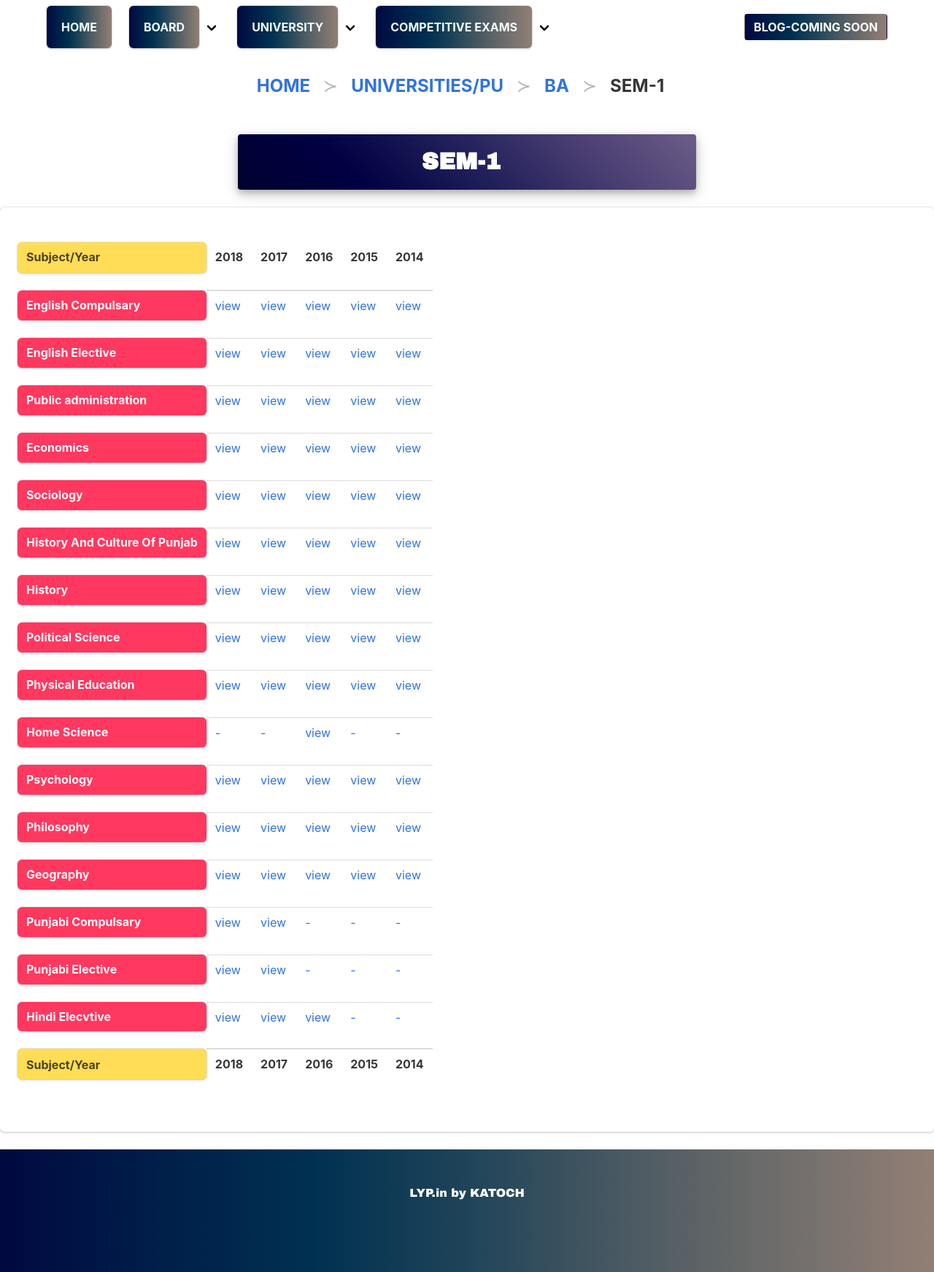
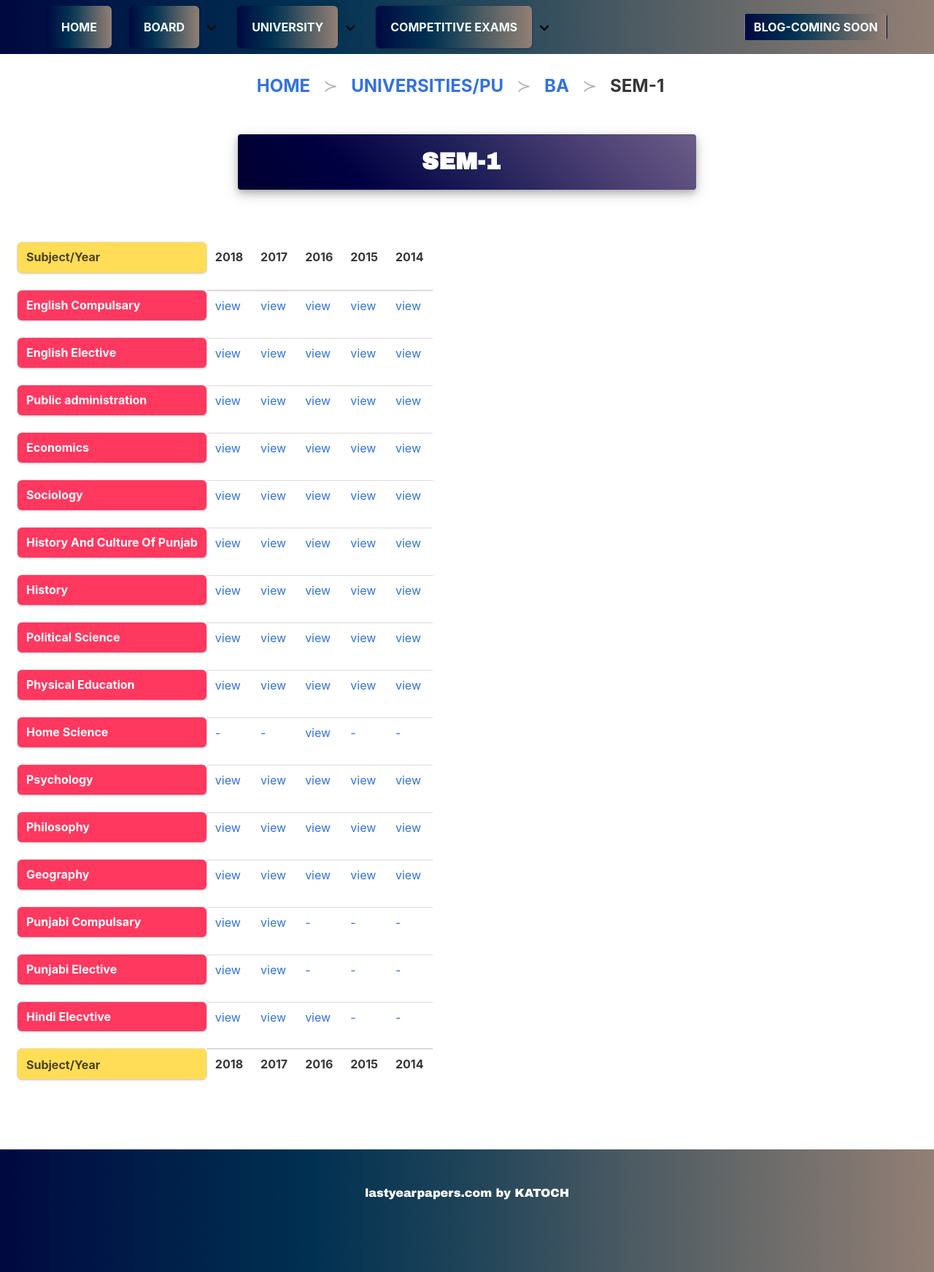
Before and after one commit to abhishekkatoch23/LYPIN, a Django app: page /ba1.html in a window 1280 px wide. Shown: the whole page at 73% size. Run offline with Django 3.2, Linux system fonts and the light colour scheme; some libraries are stand-ins or nearby versions; some web fonts are replaced.

Commit message:
design change massive

```diff
--- a/templates/ba1.html
+++ b/templates/ba1.html
@@ -32,7 +32,7 @@
         </div>
 
 
-        <div class="box section table-container">
+        <div class="section table-container">
 
            <table class="table">
                <thead>
--- a/templates/ba2.html
+++ b/templates/ba2.html
@@ -32,7 +32,7 @@
         </div>
 
 
-        <div class="box section table-container">
+        <div class="section table-container">
 
            <table class="table">
                <thead>
--- a/templates/ba3.html
+++ b/templates/ba3.html
@@ -32,7 +32,7 @@
         </div>
 
 
-        <div class="box section table-container">
+        <div class="section table-container">
 
            <table class="table">
                <thead>
--- a/templates/ba4.html
+++ b/templates/ba4.html
@@ -32,7 +32,7 @@
         </div>
 
 
-        <div class="box section table-container">
+        <div class=" section table-container">
 
            <table class="table">
                <thead>
--- a/templates/ba5.html
+++ b/templates/ba5.html
@@ -32,7 +32,7 @@
         </div>
 
 
-        <div class="box section table-container">
+        <div class=" section table-container">
 
            <table class="table">
                <thead>
--- a/templates/ba6.html
+++ b/templates/ba6.html
@@ -32,7 +32,7 @@
         </div>
 
 
-        <div class="box section table-container">
+        <div class="section table-container">
 
            <table class="table">
                <thead>
--- a/templates/base.html
+++ b/templates/base.html
@@ -1,6 +1,6 @@
 <!DOCTYPE html>
 
-<html class="has-navbar-fixed-top">
+<html class="has-navbar-fixed-top ">
 
     <head>
 
@@ -61,7 +61,7 @@
 
 <!-- navbar -->
 
-	    <nav class="navbar is-white is-fixed-top" role="navigation" aria-label="main navigation">
+	    <nav class="navbar is-white is-fixed-top" role="navigation" aria-label="main navigation" style="background-image: linear-gradient(270deg, #927f75 0, #6f6d6b 16.67%, #4a5962 33.33%, #1f4459 50%, #003051 66.67%, #001e49 83.33%, #000941 100%);">
 
         <div class="container is-max-widescreen">
 
@@ -77,14 +77,14 @@
             </div>
 
             <div id="navbarBasicExample" class="navbar-menu  ">
-                <div class="navbar-start">
+                <div class="navbar-start" menu>
                     <a href="index.html" class="navbar-item ">
 					    <div class="box home" style="background-image: linear-gradient(270deg, #927f75 0, #6f6d6b 16.67%, #4a5962 33.33%, #1f4459 50%, #003051 66.67%, #001e49 83.33%, #000941 100%);">
 						<h6 class="title is-6 home1"><b>HOME</b></h6>
                         </div>
 					</a>
 
-                <div class="navbar-item has-dropdown is-hoverable">
+                <div class="navbar-item has-dropdown is-hoverable menu">
                     <a class="navbar-link">
                         <div class="box home" style="background-image: linear-gradient(270deg, #927f75 0, #6f6d6b 16.67%, #4a5962 33.33%, #1f4459 50%, #003051 66.67%, #001e49 83.33%, #000941 100%);">
 						    <h6 class="title is-6 home1"><b>BOARD</b></h6>
@@ -157,7 +157,7 @@
 
             <div class="content has-text-centered">
                 <p  style="color:white; font-family:Archivo Black" >
-                    LYP.in by KATOCH
+                    lastyearpapers.com by KATOCH
                 </p>
             </div>
 
--- a/templates/bcom.html
+++ b/templates/bcom.html
@@ -22,7 +22,7 @@
 
 <!--section-->
 
-        <div class="box section" >
+        <div class=" section" >
 
             <div class="columns is-multiline is-mobile" >
                 <div class="column is-half">
--- a/templates/bcom1.html
+++ b/templates/bcom1.html
@@ -32,7 +32,7 @@
         </div>
 
 
-        <div class="box section table-container">
+        <div class=" section table-container">
 
            <table class="table">
                <thead>
--- a/templates/bcom2.html
+++ b/templates/bcom2.html
@@ -32,7 +32,7 @@
         </div>
 
 
-        <div class="box section table-container">
+        <div class=" section table-container">
 
            <table class="table">
                <thead>
--- a/templates/bcom3.html
+++ b/templates/bcom3.html
@@ -32,7 +32,7 @@
         </div>
 
 
-        <div class="box section table-container">
+        <div class=" section table-container">
 
            <table class="table">
                <thead>
--- a/templates/bcom4.html
+++ b/templates/bcom4.html
@@ -32,7 +32,7 @@
         </div>
 
 
-        <div class="box section table-container">
+        <div class=" section table-container">
 
            <table class="table">
                <thead>
--- a/templates/bcom5.html
+++ b/templates/bcom5.html
@@ -32,7 +32,7 @@
         </div>
 
 
-        <div class="box section table-container">
+        <div class=" section table-container">
 
            <table class="table">
                <thead>
--- a/templates/bcom6.html
+++ b/templates/bcom6.html
@@ -32,7 +32,7 @@
         </div>
 
 
-        <div class="box section table-container">
+        <div class=" section table-container">
 
            <table class="table">
                <thead>
--- a/templates/cbse-class10.html
+++ b/templates/cbse-class10.html
@@ -33,7 +33,8 @@
         </div>
 
 
-        <div class="box section table-container">
+
+        <div class=" section table-container ">
 
            <table class="table">
                <thead>
--- a/templates/cbse-class12.html
+++ b/templates/cbse-class12.html
@@ -9,7 +9,7 @@
         <div class="section">
 
             <nav class="breadcrumb is-large is-centered has-succeeds-separator " aria-label="breadcrumbs">
-                <ul class="box">
+                <ul class="">
                     <li><a href="index.html"><b>HOME</b></a></li>
                     <li ><a href="cbse.html" aria-current="page"><b>BOARD/CBSE</b></a></li>
                     <li class = "is-active"><a href="cbse-class12.html"><b>CLASS-12</b></a></li>
@@ -33,7 +33,7 @@
         </div>
 
 
-        <div class="box section table-container">
+        <div class=" section table-container">
 
            <table class="table">
                <thead>
--- a/templates/index.html
+++ b/templates/index.html
@@ -1,7 +1,7 @@
 {% extends 'base.html' %}
 
 
-{% block title %}LYP(last year papers){% endblock title %}
+{% block title %}lastyearpapers.com{% endblock title %}
 
 
 {% block body %}
```
Also changed, not shown: LYPIN/settings.py (+7 -7 lines).
